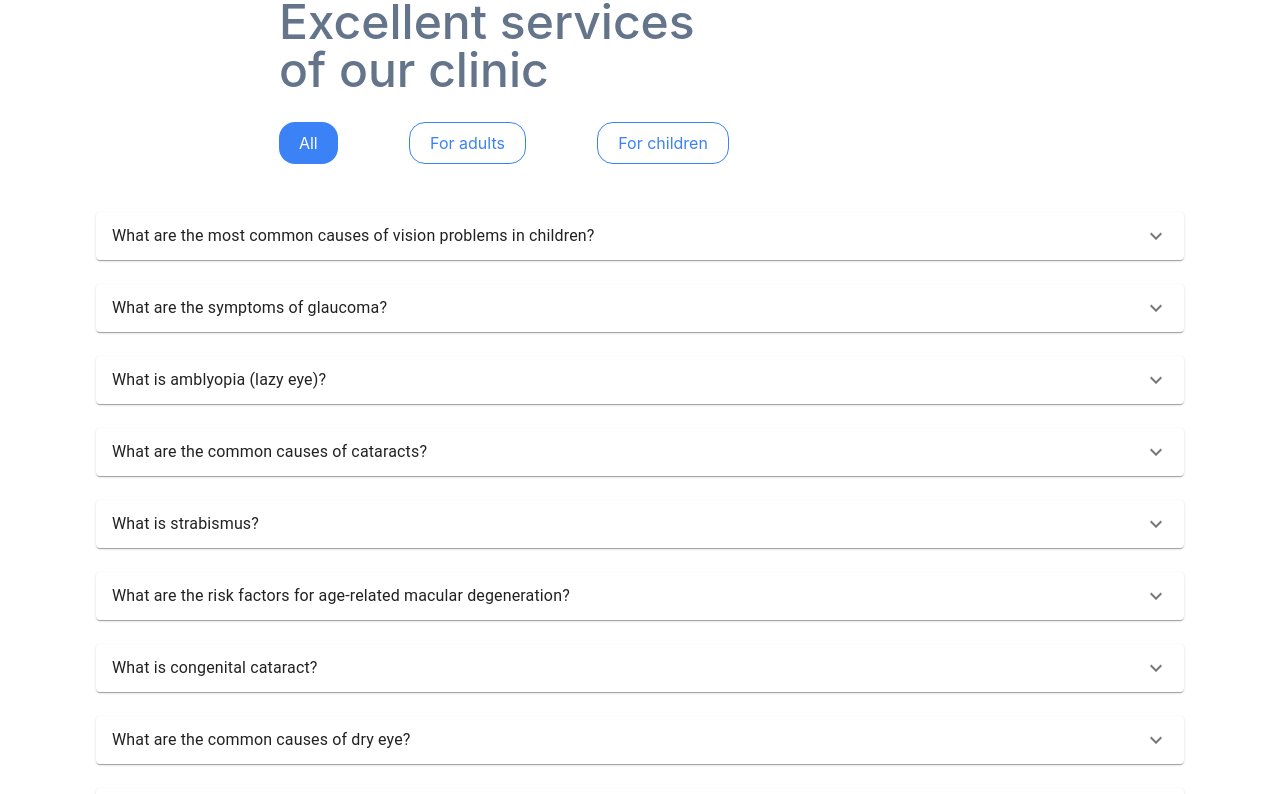
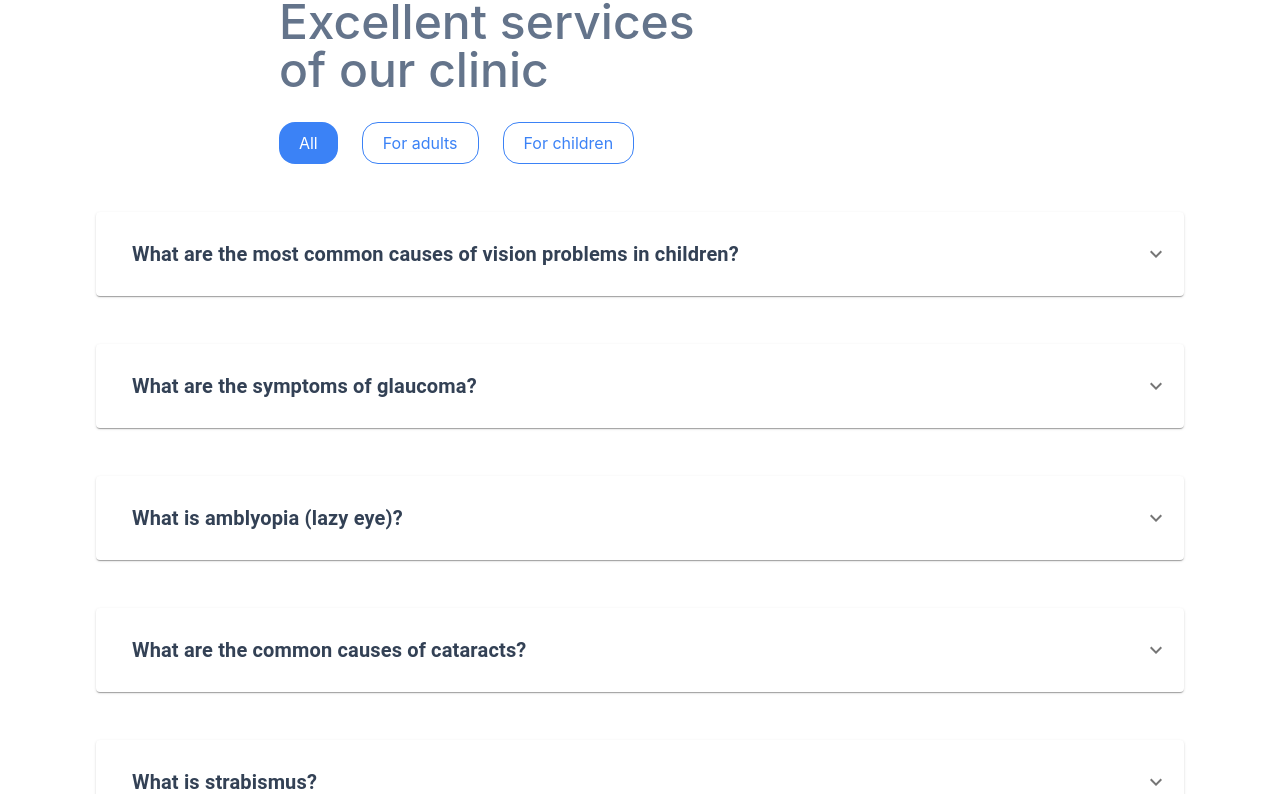
Before and after one commit to Tobbiloba/tobbie-health, a React (Create React App) app: page / in a window 1280 px wide. Shown: the part 3226-4020 px from the top of the page. Built offline with nearby package versions, Linux system fonts and the light colour scheme.

Commit message:
finished faq component

```diff
--- a/src/components/Services.js
+++ b/src/components/Services.js
@@ -131,7 +131,7 @@ function Services() {
     };
 
     useEffect(() => {
-        handleButtonClick()
+        // handleButtonClick()
         if (filter === 'all') {
             setData(questions);
         } else {
@@ -142,7 +142,7 @@ function Services() {
     console.log(data);
 
     return (
-        <div className='bg-white flex flex-col px-6 lg:px-[7.5vw] pt-12 pb-10'>
+        <div className='bg-white flex flex-col px-6 lg:px-[7.5vw] pt-12 pb-10 md:px-[7vw]'>
             <div className='flex flex-col lg:flex-row lg:justify-between'>
                 <div className='flex flex-col lg:flex-row'>
                     <div className='text-2xl font-bold text-slate-600 flex justify-center'>
@@ -152,10 +152,10 @@ function Services() {
                         <div>
                             <h1 className='text-[16px] flex text-center leading-4 lg:font-medium justify-center font-bold lg:text-5xl lg:text-slate-500 lg:justify-normal lg:text-left '>Excellent services of our clinic</h1>
                         </div>
-                        <div className='flex flex-row justify-between mt-7'>
-                            <button className={` px-5 rounded-2xl  py-2 ${filter === 'all' ? 'bg-blue-500 text-white' : ' border border-blue-500 text-blue-500'}`} onClick={() => handleFilterClick('all')}
+                        <div className='flex flex-row justify-between md:justify-start mt-7'>
+                            <button className={` px-5 rounded-2xl md:mr-6  py-2 ${filter === 'all' ? 'bg-blue-500 text-white' : ' border border-blue-500 text-blue-500'}`} onClick={() => handleFilterClick('all')}
                             >All</button>
-                            <button className={` px-5 rounded-2xl  py-2 ${filter === 'adult' ? 'bg-blue-500 text-white' : 'border border-blue-500 text-blue-500'}`} onClick={() => handleFilterClick('adult')}
+                            <button className={` px-5 rounded-2xl md:mr-6  py-2 ${filter === 'adult' ? 'bg-blue-500 text-white' : 'border border-blue-500 text-blue-500'}`} onClick={() => handleFilterClick('adult')}
                             >For adults</button>
                             <button className={` px-5 rounded-2xl  py-2 ${filter === 'child' ? 'bg-blue-500 text-white' : 'border border-blue-500 text-blue-500'}`} onClick={() => handleFilterClick('child')}
                             >For children</button>
@@ -179,7 +179,7 @@ function Services() {
                 <div className={`bg-white ${!isTrue ? 'flex flex-col' : 'hidden'}`}>
                     {data.map((item) => {
                         return (
-                            <div key={item.id} className='mb-6'>
+                            <div key={item.id} className='mb-6 lg:mb-12'>
                                 <Accordion>
                                     <AccordionSummary
                                         expandIcon={<ExpandMoreIcon />}
@@ -187,11 +187,11 @@ function Services() {
                                         id="panel1a-header"
 
                                     >
-                                        <Typography className="">{item.question}</Typography>
+                                        <Typography className=" md:font-bold md:px-5 lg:py-4"><span className="md:text-xl lg:text-xl lg:text-slate-700 lg:font-bold">{item.question}</span></Typography>
                                     </AccordionSummary>
                                     <AccordionDetails>
-                                        <Typography className='text-slate-400 border border-white border-t-slate-400 pt-2'>
-                                            {item.answer}
+                                        <Typography className='text-slate-400 border md:px-8 lg:py-6 border-white border-t-slate-400 pt-2 lg:px-16'>
+                                            <span className="md:text-[16px] lg:text-[18px] ">{item.answer}</span>
                                         </Typography>
                                     </AccordionDetails>
                                 </Accordion>
```
